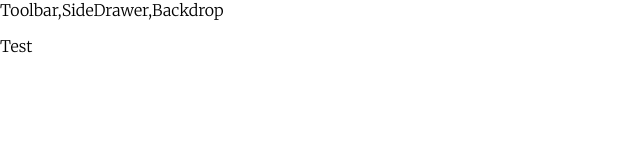
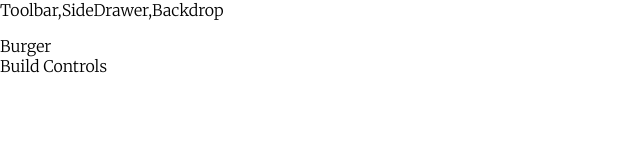
Before and after one commit to ing-arriola/BurgerBuilderApp, a React app: page / in a window 1280 px wide. Shown: the top 160 px of the page, without its empty margins (0-640 px from the left). Built offline with nearby package versions, Linux system fonts and the light colour scheme.

Commit message:
just started the burgerBuilder container implementation

```diff
--- a/src/App.js
+++ b/src/App.js
@@ -1,11 +1,12 @@
 import React, { Component } from "react";
-import Layout from "./components/Layout";
+import Layout from "./components/Layout/Layout";
+import BurgerBuilder from "./components/containers/BurgerBuilder";
 class App extends Component {
   render() {
     return (
       <div>
         <Layout>
-          <p>Test</p>
+          <BurgerBuilder />
         </Layout>
       </div>
     );
--- /dev/null
+++ b/src/components/Layout/Layout.css
@@ -0,0 +1,3 @@
+.Content {
+  margin-top: 16px;
+}
--- a/src/components/Layout.js
+++ b/src/components/Layout/Layout.js
@@ -1,10 +1,11 @@
 import React from "react";
-import Aux from "../hoc/Aux";
+import Aux from "../../hoc/Aux";
+import classes from "./Layout.css";
 const Layout = ({ children }) => {
   return (
     <Aux>
       <div>Toolbar,SideDrawer,Backdrop</div>
-      <main>{children}</main>
+      <main className={classes.Content}>{children}</main>
     </Aux>
   );
 };
--- /dev/null
+++ b/src/components/containers/BurgerBuilder.js
@@ -0,0 +1,16 @@
+import React, { Component } from "react";
+import Aux from "../../hoc/Aux";
+class BurgerBuilder extends Component {
+  render() {
+    return (
+      <div>
+        <Aux>
+          <div>Burger</div>
+          <div>Build Controls</div>
+        </Aux>
+      </div>
+    );
+  }
+}
+
+export default BurgerBuilder;
```
